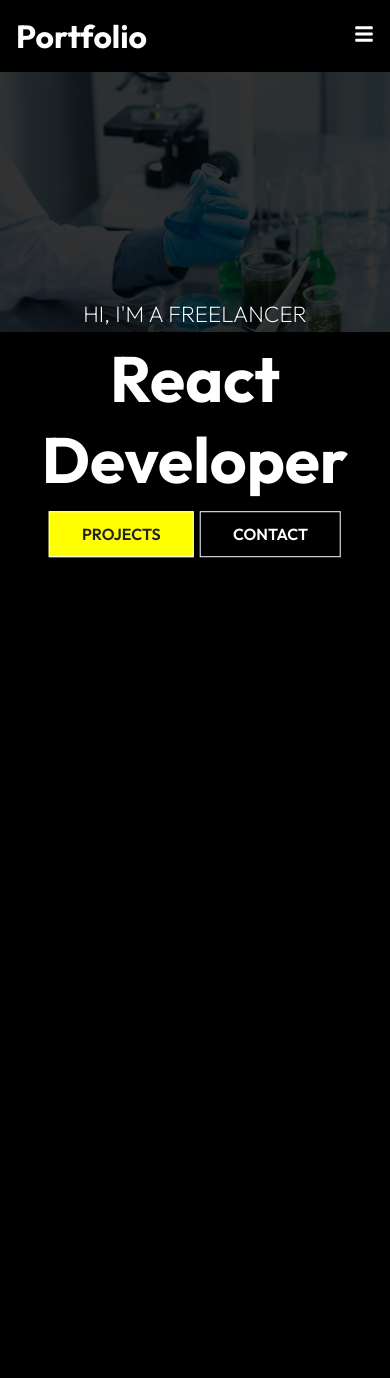
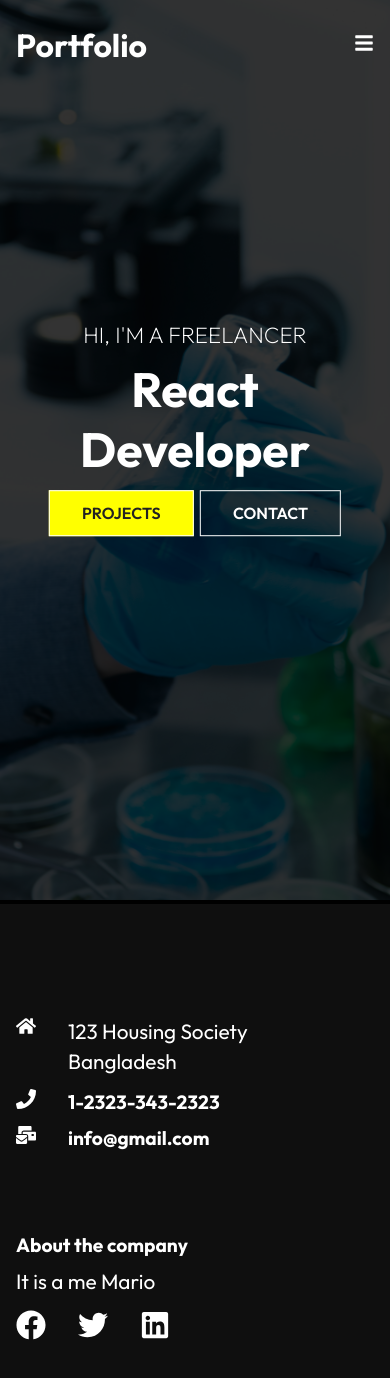
Before and after one commit to rypab4/Portfolio_react, a React (Create React App) app in the folder portfolio_react/: page / in a window 390 px wide. Shown: the top 1378 px of the page. Before the commit the page ends 844 px from the top, so only its background shows below. Built offline with nearby package versions, Linux system fonts and the light colour scheme.

Commit message:
finished footer

```diff
--- /dev/null
+++ b/portfolio_react/src/components/Footer.js
@@ -0,0 +1,46 @@
+import "./FooterStyles.css";
+import React from 'react'
+import { FaHome, FaPhone, FaMailBulk, FaFacebook, FaTwitter, FaLinkedin } from "react-icons/fa"
+
+const Footer = () => {
+    return (
+        <div className="footer">
+            <div className="footer-container">
+                <div className="left">
+                    <div className="location">
+                        <FaHome size={20} style={{ color: "#fff", marginRight: "2rem" }} />
+                        <div>
+                            <p>123 Housing Society</p>
+                            <p>Bangladesh</p>
+                        </div>
+                    </div>
+                    <div className="phone">
+                        <h4>
+                            <FaPhone size={20} style={{ color: "#fff", marginRight: "2rem" }} />
+                            1-2323-343-2323
+                        </h4>
+                    <div className="email">
+                            <h4>
+                                <FaMailBulk size={20} style={{ color: "#fff", marginRight: "2rem" }} />
+                                info@gmail.com
+                            </h4>
+
+                    </div>
+                </div>
+            </div>
+            <div className="right">
+                <h4> About the company</h4>
+                <p>It is a me Mario</p>
+                <div className="social">
+                    <FaFacebook size={30} style={{ color: "#fff", marginRight: "2rem" }} />
+                    <FaTwitter size={30} style={{ color: "#fff", marginRight: "2rem" }} />
+                    <FaLinkedin size={30} style={{ color: "#fff", marginRight: "2rem" }} />
+                </div>
+            </div>
+            </div>
+            </div>
+
+    )
+}
+
+export default Footer
--- /dev/null
+++ b/portfolio_react/src/components/FooterStyles.css
@@ -0,0 +1,61 @@
+.footer{
+    width: 100%;
+    padding: 6rem 0;
+    background-color: rgba(19, 19, 19, 0.8);
+
+}
+
+.footer-container{
+    max-width: 1140px;
+    margin: auto;
+    display: grid;
+    grid-template-columns: repeat(2, 1fr) ;
+    grid-gap: 40px;
+}
+
+.left{
+    height:100%;
+    max-width: 100%;
+    display: flex;
+    flex-direction: column;
+    padding: 1rem;
+}
+
+.location{
+    display: flex;
+    margin-bottom: 0.8rem;
+
+}
+
+.location p{
+    line-height: 30px;
+}
+
+.right{
+    height: 100%;
+    max-width: 100%;
+    display: flex;
+    flex-direction: column;
+    padding: 1rem;
+
+}
+
+.social{
+    margin-top: 1rem;
+}
+
+h4{
+    font-size: 1.2rem;
+    padding-bottom: 0.7rem;
+}
+
+p{
+    font-size: 1.3rem;
+}
+
+@media screen and (max-width: 640px) {
+    .footer-container{
+        grid-template-columns:  1fr;
+    }
+
+}
--- a/portfolio_react/src/components/HeroImgStyles.css
+++ b/portfolio_react/src/components/HeroImgStyles.css
@@ -1,20 +1,20 @@
-.mask{
-    width:100%;
-    height:100hv;
+.mask {
+    width: 100%;
+    height: 100hv;
     position: relative;
 }
 
-.intro-img{
+.intro-img {
     width: 100%;
-    height:100%;
-    background-size:cover ;
+    height: 100%;
+    background-size: cover;
     background-position: center;
     object-fit: cover;
 }
 
-.mask::after{
+.mask::after {
     content: "";
-    width:100%;
+    width: 100%;
     height: 100%;
     position: absolute;
     top: 0;
@@ -23,12 +23,12 @@
     opacity: 0.8;
 }
 
-.hero{
+.hero {
     height: 100%;
     width: 100%;
 }
 
-.hero .content{
+.hero .content {
     position: absolute;
     transform: translate(-50%, -50%);
     top: 50%;
@@ -36,18 +36,38 @@
     text-align: center;
 }
 
-.hero .content h1{
+.hero .content h1 {
     font-size: 4rem;
-    padding:0.6rem 0 1.5rem;
+    padding: 0.6rem 0 1.5rem;
 }
 
-.hero .content p{
+.hero .content p {
     font-size: 1.4rem;
     font-weight: 200;
     text-transform: uppercase;
 }
 
-.content .btn{
+.content .btn {
     margin: 1rem 0.2rem;
+}
+
+@media screen and (max-width:640px) {
+    .hero .content h1 {
+        font-size: 3rem;
+
+    }
+
+    .hero .content p {
+        font-size: 1.4rem;
+
+    }
+
+
+.intro-img {
+    height:900px;
+    background-size: 100% auto;
+    background-repeat: no-repeat;
+    position: relative;
 
 }
+}
--- a/portfolio_react/src/components/NavBarStyles.css
+++ b/portfolio_react/src/components/NavBarStyles.css
@@ -3,6 +3,15 @@
     justify-content: space-between;
     align-items: center;
     padding: 1rem;
+    position: fixed;
+    width: 100%;
+    height: 90px;
+    z-index: 10;
+}
+
+.header-bg{
+    background-color: rgb(0,0,0,0.85);
+    transition: 0.5s;
 }
 .nav-menu{
     display: flex;
--- a/portfolio_react/src/components/Navbar.js
+++ b/portfolio_react/src/components/Navbar.js
@@ -9,10 +9,17 @@ const Navbar = () => {
 
     const [click, setClick] = useState(false);
     const handleClick = () => setClick(!click);
-
-
+    const [color, setColor] = useState(false);
+    const changeColor = () => {
+        if(window.scrollY>=100){
+            setColor(true)
+        }else{
+            setColor(false);
+        }
+    }
+    window.addEventListener("scroll", changeColor)
     return (
-        <div className="header">
+        <div className={color? "header header-bg" : "header"}>
             <Link to="/">
                 <h1>Portfolio</h1>
             </Link>
--- a/portfolio_react/src/routes/Home.js
+++ b/portfolio_react/src/routes/Home.js
@@ -1,12 +1,14 @@
 import React from 'react'
 import Navbar from '../components/Navbar'
 import HeroImg from '../components/HeroImg'
+import Footer from '../components/Footer'
 
 const Home = () => {
   return (
     <div>
       <Navbar/>
       <HeroImg/>
+      <Footer/>
     </div>
   )
 }
```
